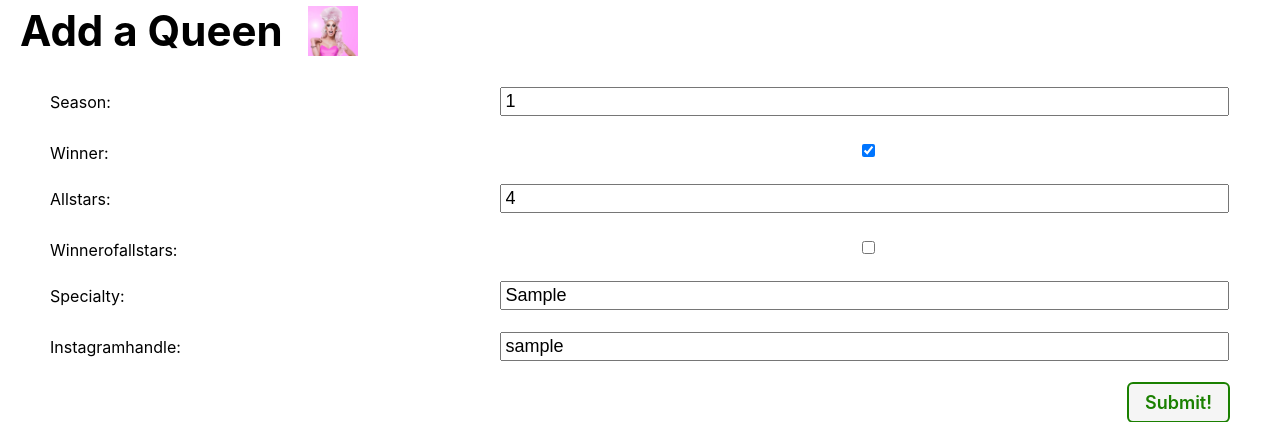
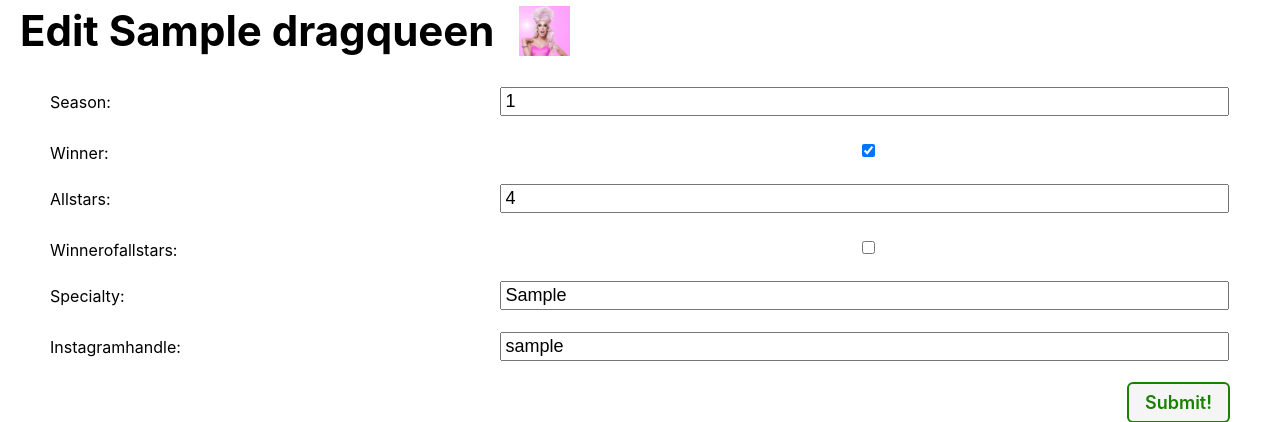
Before and after one commit to EleahBurman/drag-queen-collector, a Django app: page /dragqueens/1/update/ in a window 1280 px wide. Shown: the part 75-497 px from the top of the page. Run offline with Django 4.2, Linux system fonts and the light colour scheme; tables that the repository leaves empty hold one stand-in row (values such as "Sample post").

Commit message:
Change model name to DragQueen

```diff
--- a/main_app/admin.py
+++ b/main_app/admin.py
@@ -1,5 +1,5 @@
 from django.contrib import admin
 
-from .models import Queen
+from .models import DragQueen
 
-admin.site.register(Queen)
+admin.site.register(DragQueen)
--- a/main_app/models.py
+++ b/main_app/models.py
@@ -2,7 +2,7 @@ from django.db import models
 from django.urls import reverse
 
 # Create your models here.
-class Queen(models.Model):
+class DragQueen(models.Model):
   name = models.CharField(max_length=100)
   season = models.IntegerField()
   winner = models.BooleanField(default=False)
--- a/main_app/templates/main_app/queen_form.html
+++ b/main_app/templates/main_app/dragqueen_form.html
@@ -8,7 +8,11 @@
 {% block content %}
 
 <div class="page-header">
-  <h1>Add a Queen</h1>
+  {% if dragqueen %}
+    <h1>Edit {{ dragqueen.name }}</h1>
+    {% else %}
+    <h1>Add a Queen</h1>
+  {% endif %}
   <img src="{% static 'images/alaska.png' %}" alt="Alaska"/>
 </div>
 <form action="" method="post" class="form-container">
--- a/main_app/urls.py
+++ b/main_app/urls.py
@@ -6,8 +6,8 @@ urlpatterns = [
   path('about/', views.about, name='about'),
   path('dragqueens/', views.dragqueen_index, name='dragqueen-index'),
   path('dragqueens/<int:dragqueen_id>/', views.dragqueen_detail, name='dragqueen-detail'),
-  path('dragqueens/create/', views.QueenCreate.as_view(), name='dragqueen-create'),
-  path('dragqueens/<int:pk>/update/', views.QueenUpdate.as_view(), name='dragqueen-update'),
-  path('dragqueens/<int:pk>/delete/', views.QueenDelete.as_view(), name='dragqueen-delete'),
+  path('dragqueens/create/', views.DragQueenCreate.as_view(), name='dragqueen-create'),
+  path('dragqueens/<int:pk>/update/', views.DragQueenUpdate.as_view(), name='dragqueen-update'),
+  path('dragqueens/<int:pk>/delete/', views.DragQueenDelete.as_view(), name='dragqueen-delete'),
 
 ]
--- a/main_app/views.py
+++ b/main_app/views.py
@@ -1,6 +1,6 @@
 from django.shortcuts import render
 from django.views.generic.edit import CreateView, UpdateView, DeleteView
-from .models import Queen
+from .models import DragQueen
 
 def home(request):
   return render(request, 'home.html')
@@ -9,22 +9,22 @@ def about(request):
   return render(request, 'about.html')
 
 def dragqueen_index(request):
-  dragqueens = Queen.objects.all()
+  dragqueens = DragQueen.objects.all()
   return render(request, 'dragqueens/index.html', {'dragqueens': dragqueens })
 
 def dragqueen_detail(request, dragqueen_id):
   dragqueen = Queen.objects.get(id=dragqueen_id)
   return render(request, 'dragqueens/detail.html', {'dragqueen': dragqueen})
 
-class QueenCreate(CreateView):
-  model = Queen
+class DragQueenCreate(CreateView):
+  model = DragQueen
   fields = ['name', 'season', 'winner', 'allstars', 'winnerofallstars', 'specialty', 'instagramhandle']
   success_url = '/dragqueens/'
 
-class QueenUpdate(UpdateView):
-  model = Queen
+class DragQueenUpdate(UpdateView):
+  model = DragQueen
   fields = ['season', 'winner', 'allstars', 'winnerofallstars', 'specialty', 'instagramhandle']
 
-class QueenDelete(DeleteView):
-  model = Queen
+class DragQueenDelete(DeleteView):
+  model = DragQueen
   success_url = '/dragqueens/'
```
Also changed, not shown: main_app/migrations/0004_rename_queen_dragqueen.py (added).
